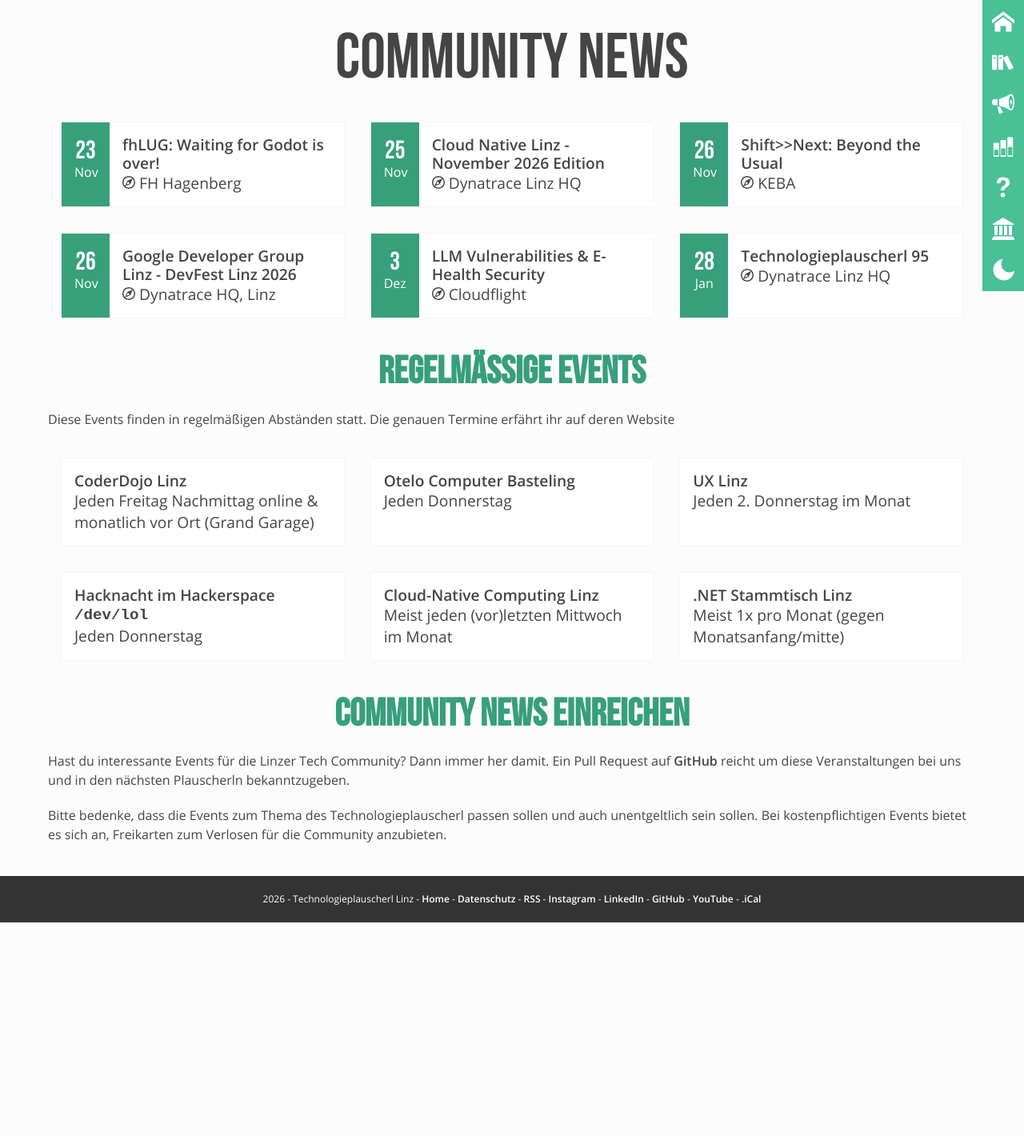
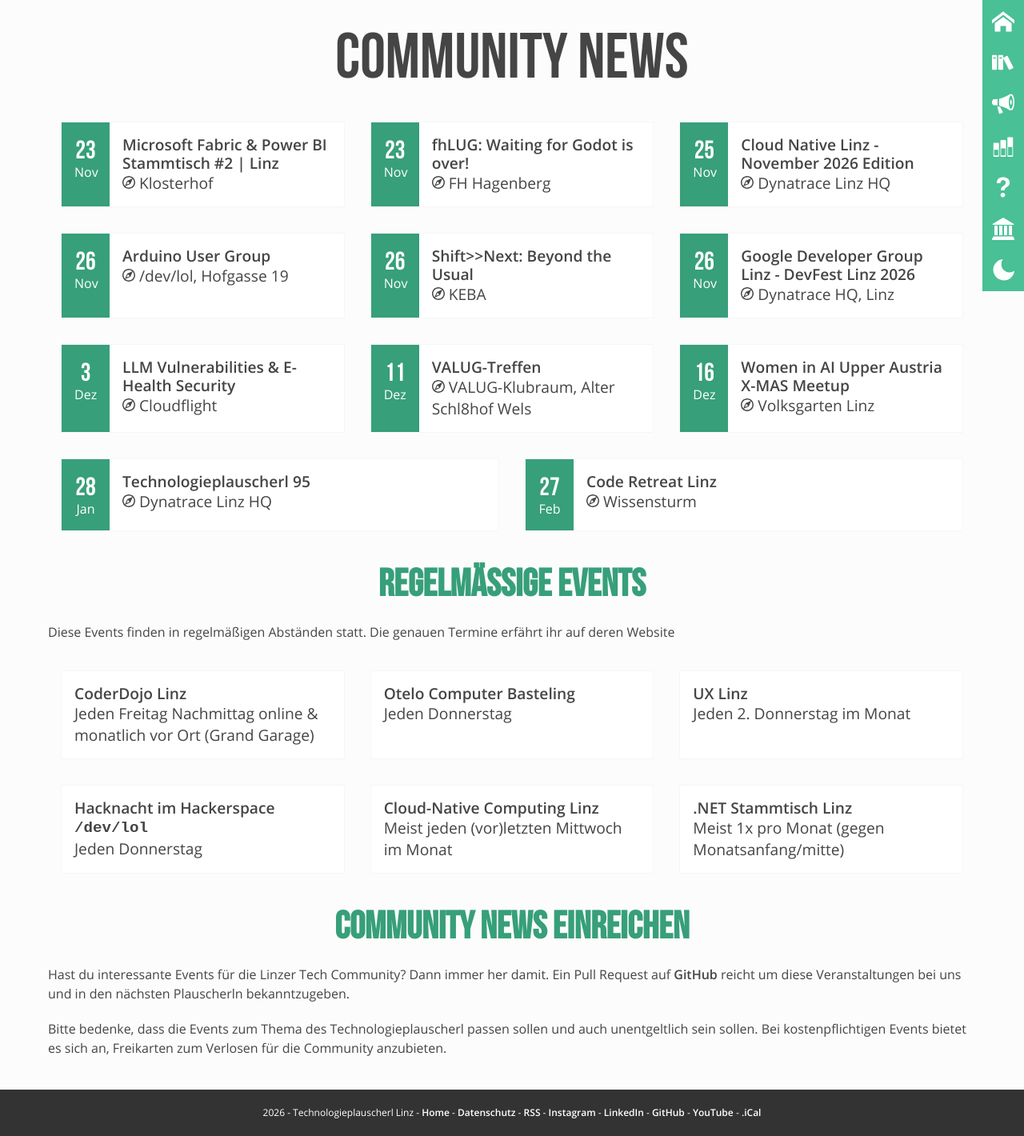
Before and after one commit to technologieplauscherl/technologieplauscherl.github.io, a Jekyll site: the page built from pages/community-news.html, in a window 1280 px wide. Shown: the whole page at 80% size. Built offline with Jekyll 4.4.1, drawn with Linux system fonts in a browser that asks for light colours; before the commit the page ends 1153 px from its top, so only the background shows below that.

Commit message:
Update community news

```diff
--- a/_data/community.yml
+++ b/_data/community.yml
@@ -10,6 +10,13 @@
 -   id: aug-linz
     name: "Atlassian User Group Linz"
     events:
+-   id: linzer-aug
+    name: "Linzer Arduino User Group"
+    events:
+        -   name: "Arduino User Group"
+            location: "/dev/lol, Hofgasse 19"
+            date: 2026-11-26
+            link: https://www.meetup.com/de-DE/stahlstadt-js/events/299725322/
 -   id: granit-treff
     name: "Granit Treff"
     events:
@@ -135,6 +142,10 @@
             location: TBA
             date: 2026-09-17
             link: https://www.meetup.com/microsoft-fabric-user-group-austria/events/315512698/
+        -   name: "Microsoft Fabric & Power BI Stammtisch #2 | Linz"
+            location: Klosterhof
+            date: 2026-11-23
+            link: https://www.meetup.com/microsoft-fabric-user-group-austria/events/317451871/
 -   id: powershell-ug
     name: "PowerShell Usergroup"
     events:
@@ -258,6 +269,10 @@
         -   name: "Code Retreat Linz"
             location: Wissensturm
             date: 2026-02-28
+            link: https://coderetreat-linz.github.io/website/
+        -   name: "Code Retreat Linz"
+            location: Wissensturm
+            date: 2027-02-27
             link: https://coderetreat-linz.github.io/website/
 -   id: dotnet-stammtisch
     name: ".NET Stammtisch Linz"
@@ -680,6 +695,10 @@
             location: "VALUG-Klubraum, Alter Schl8hof Wels"
             date: 2026-03-12
             link: https://valug.at/events/2026-03-12/
+        -   name: "VALUG-Treffen"
+            location: "VALUG-Klubraum, Alter Schl8hof Wels"
+            date: 2026-12-11
+            link: https://valug.at/events/2026-12-11/
 -   id: fhlug
     name: "FH Hagenberg Linux User Group"
     events:
@@ -746,6 +765,10 @@
             location: Wissensturm
             date: 2026-09-16
             link: https://www.meetup.com/women-in-ai-upper-austria/events/316062764/
+        -   name: "Women in AI Upper Austria X-MAS Meetup"
+            location: "Volksgarten Linz"
+            date: 2026-12-16
+            link: https://www.meetup.com/women-in-ai-upper-austria/events/317267098/
 -   id: ki-punsch-und-bowle
     name: "KI Punsch & Bowle"
     events:
```
